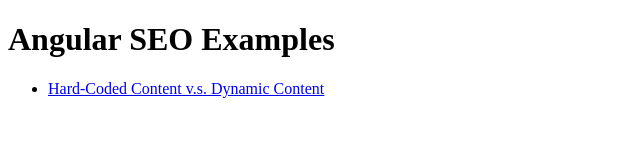
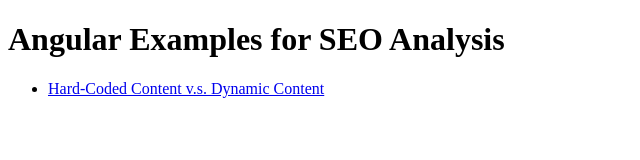
Before and after one commit to machellerogden/angular-seo, a website: page index.html in a window 1280 px wide. Shown: the whole page, without its empty margins (0-640 px from the left). Drawn offline with Linux system fonts and the light colour scheme.

Commit message:
clearer title

```diff
--- a/bower.json
+++ b/bower.json
@@ -5,8 +5,8 @@
     "Mac Heller-Ogden <mheller-ogden@cars.com>",
     "Nate Johnson <njohnson@cars.com>"
   ],
-  "description": "Angular SEO Examples",
-  "license": "Apache2",
+  "description": "Angular Examples for SEO Analysis",
+  "license": "Apache 2.0",
   "homepage": "http://git.cars.com/projects/MP/repos/angular-seo/browse",
   "private": true,
   "ignore": [
--- a/index.html
+++ b/index.html
@@ -2,14 +2,14 @@
 <html lang="en">
 <head>
     <meta charset="UTF-8">
-    <title>Angular SEO Examples</title>
+    <title>Angular Examples for SEO Analysis</title>
     <style>[ng-cloak] { display: none; }</style>
     <script src="/vendor/js/angular/angular.min.js"></script>
     <script src="/app/js/app.js"></script>
 </head>
 <body ng-app="aseo">
 
-    <h1>Angular SEO Examples</h1>
+    <h1>Angular Examples for SEO Analysis</h1>
 
     <ul>
         <li><a href="/examples/dynamic-content.html">Hard-Coded Content v.s. Dynamic Content</a></li>
--- a/package.json
+++ b/package.json
@@ -1,7 +1,7 @@
 {
   "name": "angular-seo",
   "version": "0.0.1",
-  "description": "Angular SEO Examples",
+  "description": "Angular Examples for SEO Analysis",
   "private": true,
   "scripts": {
     "start": "node node_modules/http-server/bin/http-server"
@@ -19,7 +19,7 @@
     "Mac Heller-Ogden <mheller-ogden@cars.com>",
     "Nate Johnson <njohnson@cars.com>"
   ],
-  "license": "Apache2",
+  "license": "Apache 2.0",
   "dependencies": {
     "http-server": "^0.8.0"
   }
```
Also changed, not shown: examples/dynamic-content.html (+1 -1 lines), README.md.
